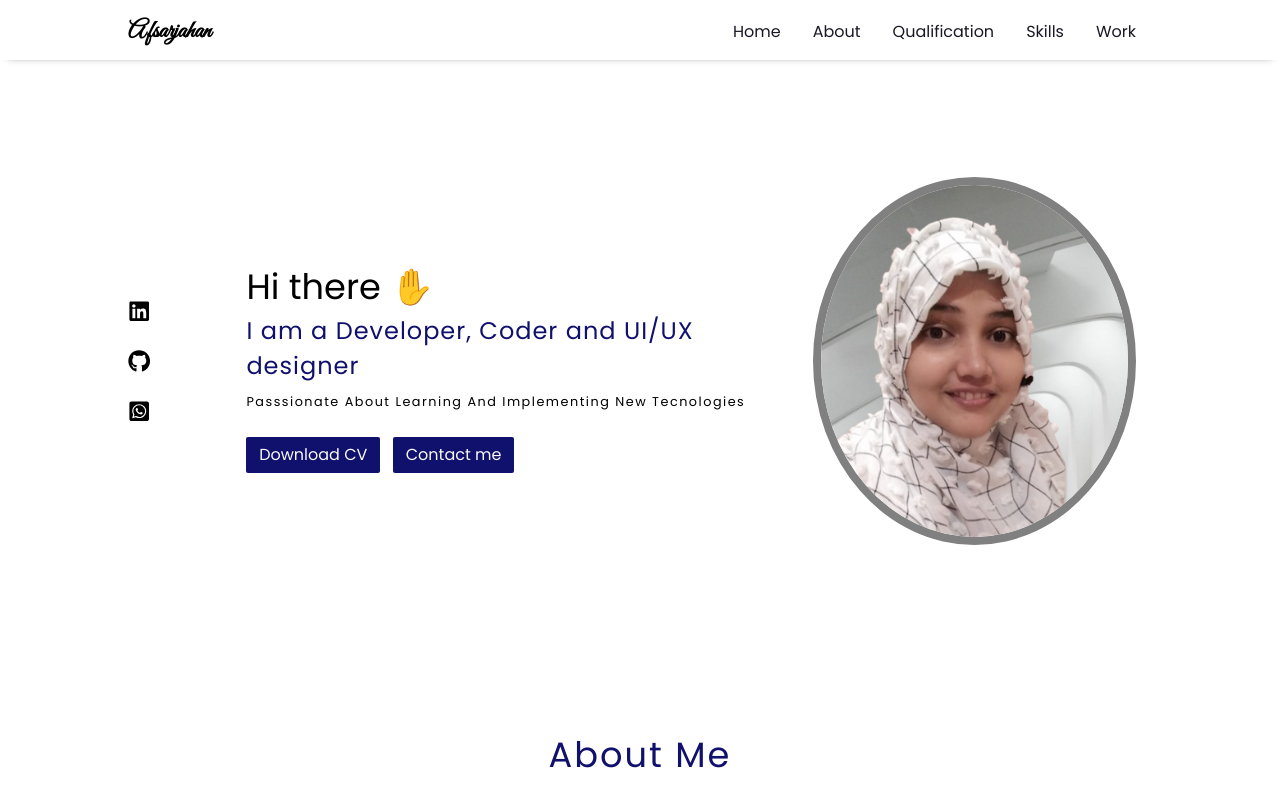
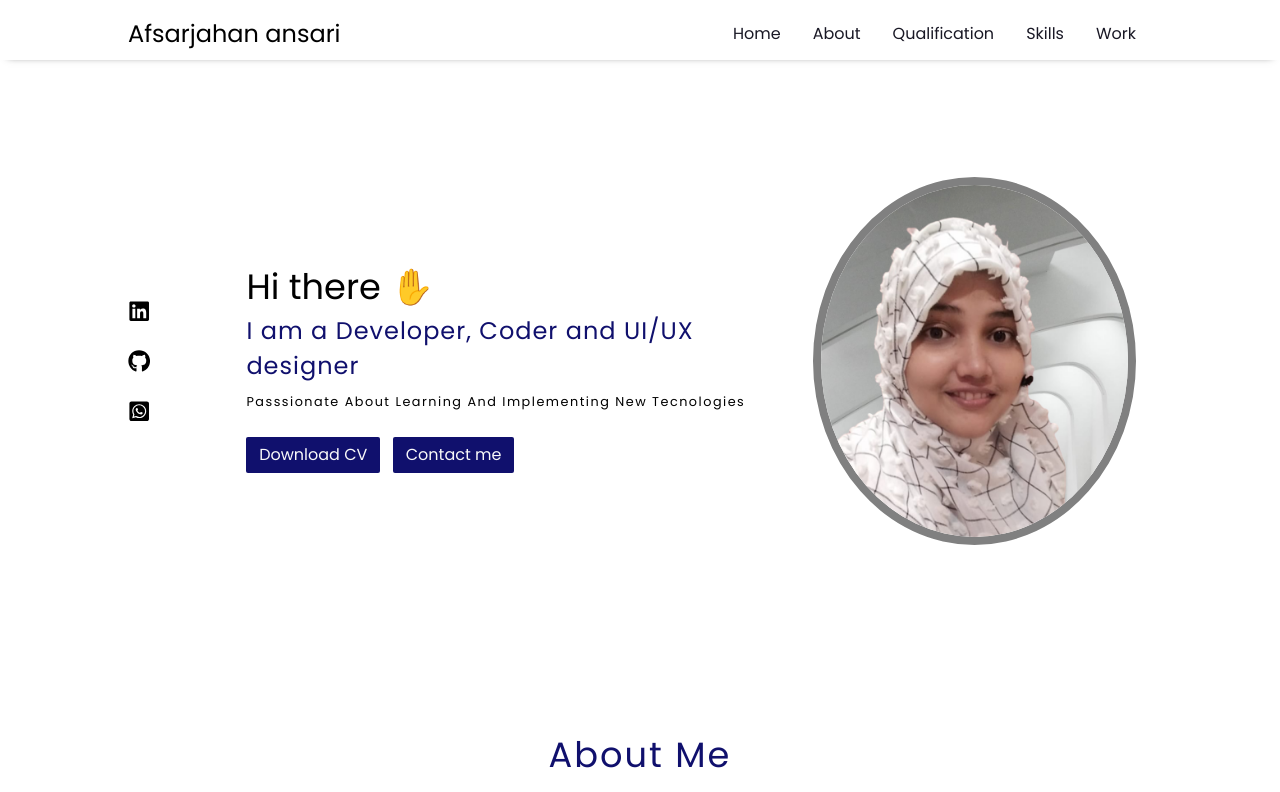
Before and after one commit to Afsach/portfolio, a React (Vite) app: page / in a window 1280 px wide. Shown: the top 792 px of the page. Built offline with nearby package versions, Linux system fonts and the light colour scheme.

Commit message:
Fixing navbar logo

```diff
--- a/src/Components/Navbar/Navbar.css
+++ b/src/Components/Navbar/Navbar.css
@@ -24,14 +24,15 @@ nav.nav__list {
 
 h1 a {
     font-size: 1.5rem;
-    font-family: 'Great Vibes', cursive;
+    /* font-family: 'Great Vibes', cursive; */
     cursor: pointer;
     text-decoration: none;
     color: black;
+    font-weight:300 ;
 }
 
-h1:hover {
-    font-weight: 500;
+h1.logo a:hover {
+    color: gray;
 }
 
 ul.nav__list-items {
--- a/src/Components/Navbar/Navbar.jsx
+++ b/src/Components/Navbar/Navbar.jsx
@@ -29,7 +29,7 @@ const Navbar = ({setTitle}) => {
             <nav className='nav__list'>
                 <div>
                     <h1 className="logo">
-                        <a href="#Home"> Afsarjahan</a>
+                        <a href="#Home"> Afsarjahan ansari</a>
                     </h1>
                 </div>
                 <div className="nav__list-container">
```
